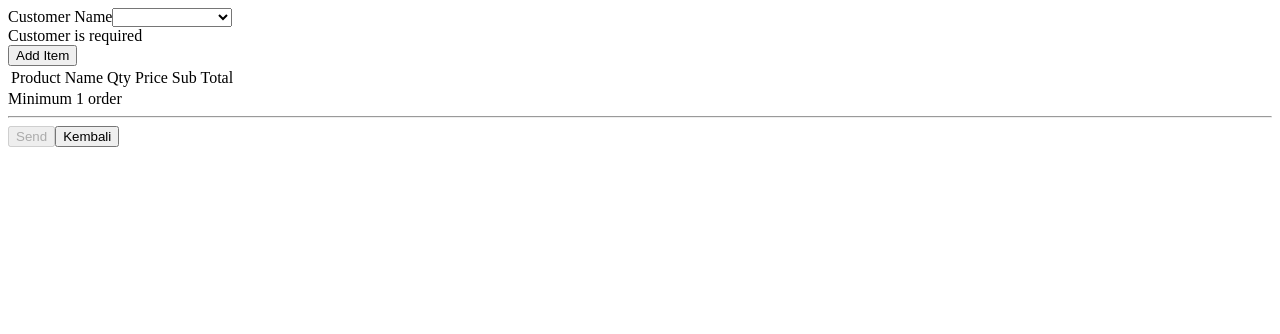
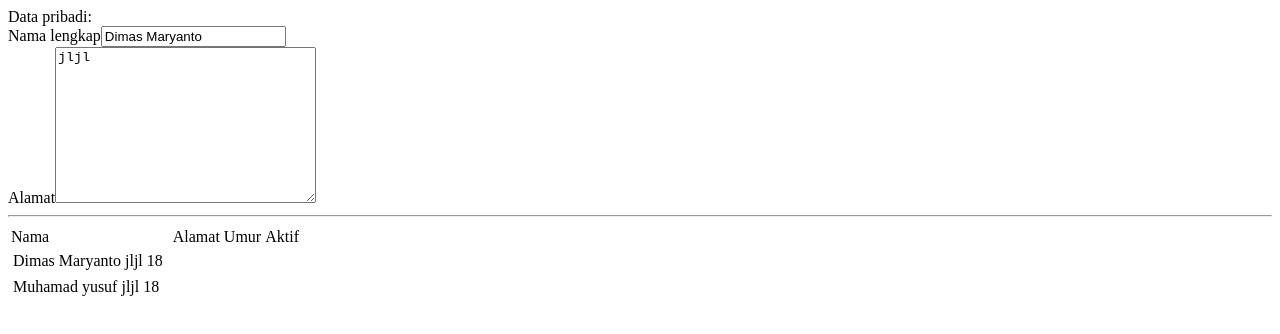
Before and after one commit to tabeldatadotcom/angular-bootcamp-2019, an Angular app: page / in a window 1280 px wide. Shown: the top 334 px of the page. Built offline with nearby package versions, Linux system fonts and the light colour scheme.

Commit message:
membuat component interaction input

```diff
--- a/src/app/app.component.html
+++ b/src/app/app.component.html
@@ -1 +1 @@
-<app-pembelian></app-pembelian>
+<app-list></app-list>
--- /dev/null
+++ b/src/app/list/cell/cell.component.html
@@ -0,0 +1,4 @@
+<td>{{dataPribadi._nama}}</td>
+<td>{{dataPribadi.alamat}}</td>
+<td>{{dataPribadi.umur}}</td>
+<td>{{dataPribadi.aktif}}</td>
--- /dev/null
+++ b/src/app/list/cell/cell.component.ts
@@ -0,0 +1,18 @@
+import { Component, OnInit, Input } from '@angular/core';
+import { Model } from '../list.model';
+
+@Component({
+  selector: 'app-cell',
+  templateUrl: './cell.component.html',
+  styleUrls: ['./cell.component.css']
+})
+export class CellComponent implements OnInit {
+
+  @Input() dataPribadi: Model;
+
+  constructor() { }
+
+  ngOnInit() {
+  }
+
+}
--- a/src/app/list/collection/collection.component.html
+++ /dev/null
@@ -1,18 +0,0 @@
-<p>
-  collection works!
-</p>
-
-<h3>property binding</h3>
-<img [src]="imageUrl" alt="gambar">
-
-<h3>Event binding</h3>
-<div>
-  Jumlah di click {{clicked}}x
-  <button (click)="handleWithClick()" >Klik saya</button>
-</div>
-
-<h3>Event input</h3>
-<div>
-  <input type="text" (input)="inputKeyboard($event)">
-  data yang di input {{ keyboardInput }}
-</div>
--- a/src/app/list/collection/collection.component.ts
+++ /dev/null
@@ -1,28 +0,0 @@
-import { Component, OnInit } from '@angular/core';
-
-@Component({
-  selector: 'app-collection',
-  templateUrl: './collection.component.html',
-  styleUrls: ['./collection.component.css']
-})
-export class CollectionComponent implements OnInit {
-
-  imageUrl = "https://cdn.pixabay.com/photo/2017/12/29/18/47/nature-3048299__340.jpg";
-  clicked = 0;
-
-  keyboardInput: string = "";
-
-  constructor() { }
-
-  ngOnInit() {
-  }
-
-  handleWithClick(){
-    this.clicked++;
-  }
-
-  inputKeyboard(event: any){
-    console.log(event);
-    this.keyboardInput = event.target.value;
-  }
-}
--- /dev/null
+++ b/src/app/list/detail/detail.component.html
@@ -0,0 +1,10 @@
+<div>
+  <div>
+    <label for="nama">Nama lengkap</label>
+    <input type="text" name="nama" id="nama" [value]="dataDiri[0]._nama">
+  </div>
+  <div>
+      <label for="alamat">Alamat</label>
+      <textarea name="alamat" id="alamat" cols="30" rows="10">{{dataDiri[0].alamat}}</textarea>
+    </div>
+</div>
--- /dev/null
+++ b/src/app/list/detail/detail.component.ts
@@ -0,0 +1,19 @@
+import { Component, OnInit, Input } from '@angular/core';
+import { Model } from '../list.model';
+
+@Component({
+  selector: 'app-detail',
+  templateUrl: './detail.component.html',
+  styleUrls: ['./detail.component.css']
+})
+export class DetailComponent implements OnInit {
+
+  @Input() dataDiri: Model[];
+
+  constructor() { }
+
+  ngOnInit() {
+    console.log(this.dataDiri);
+  }
+
+}
--- a/src/app/list/list.component.html
+++ b/src/app/list/list.component.html
@@ -1,3 +1,8 @@
+Data pribadi:
+
+<app-detail [dataDiri]="list"></app-detail>
+<hr>
+
 <table>
     <thead>
         <tr>
@@ -9,12 +14,7 @@
     </thead>
     <tbody>
         <tr *ngFor="let data of list">
-            <td>{{data._nama}}</td>
-            <td>{{data.alamat}}</td>
-            <td>{{data.umur}}</td>
-            <td>{{data.aktif}}</td>
+            <app-cell [dataPribadi]="data"></app-cell>
         </tr>
     </tbody>
 </table>
-
-<app-collection></app-collection>
```
Also changed, not shown: src/app/app.module.ts (+5 -3 lines), src/app/list/cell/cell.component.css (added), src/app/list/detail/detail.component.css (added).
